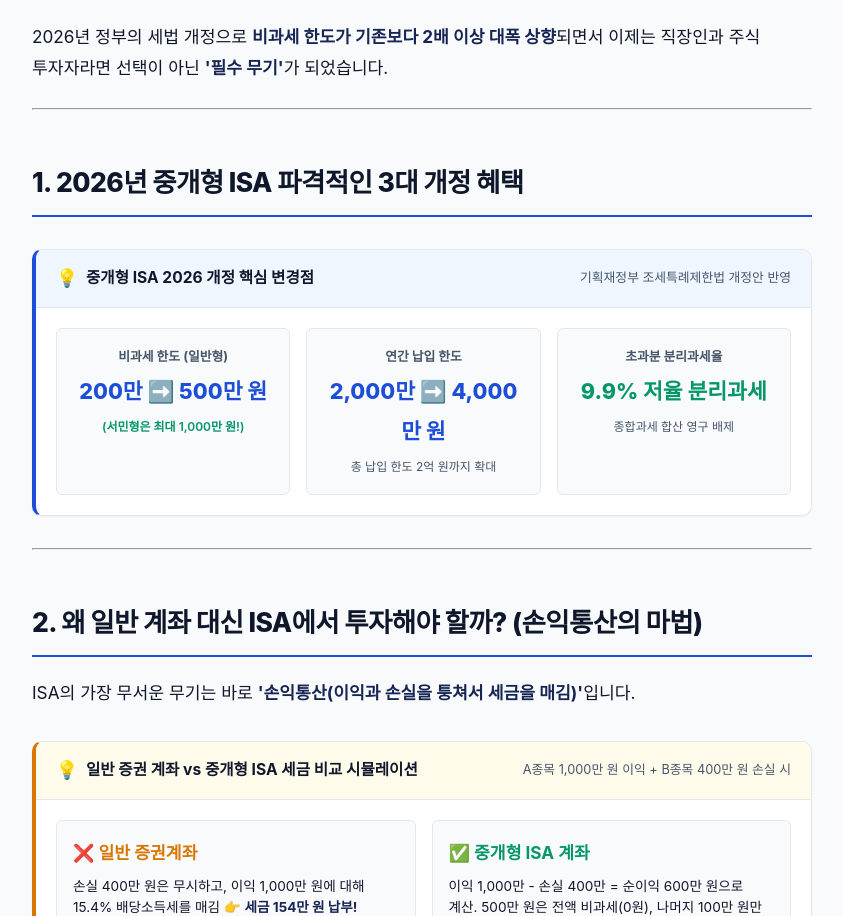
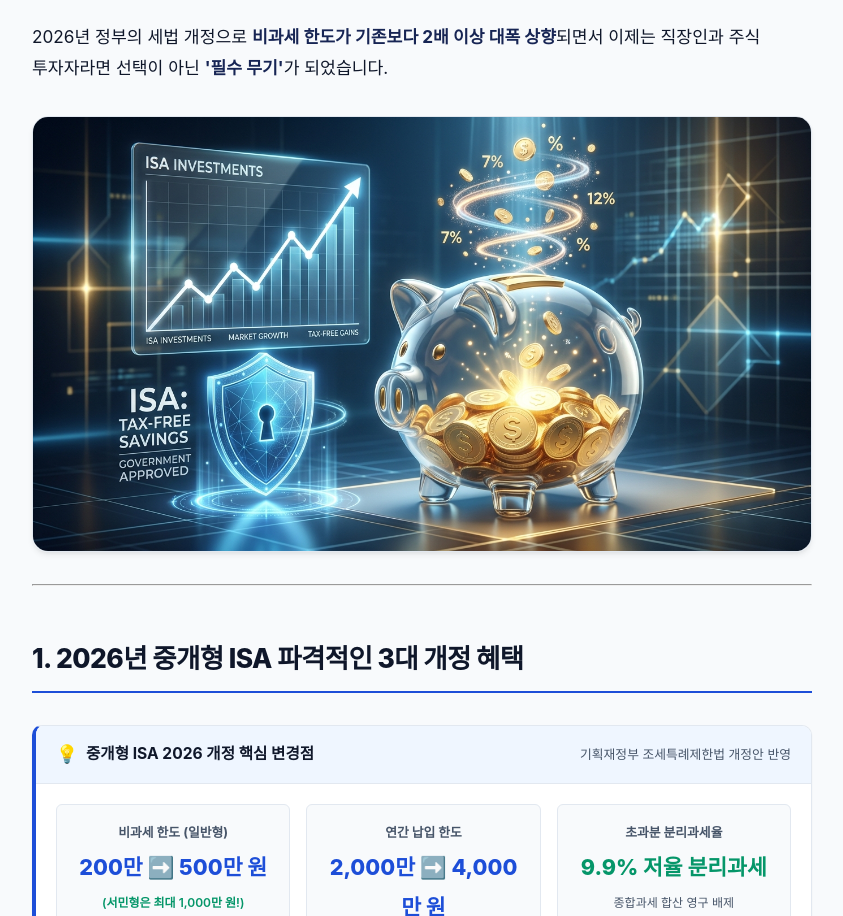
Before and after one commit to redcrono/MMM, an Astro site: page /blog/2026-isa-account-benefits-drawbacks in a window 1280 px wide. Shown: the part 977-1893 px from the top of the page, without its empty margins (218-1061 px from the left). Built offline with nearby package versions, Linux system fonts and the light colour scheme; Astro itself is replaced by a stand-in of ours; a web font is replaced by a local one.

Commit message:
feat: embed high-resolution AI generated editorial illustrations into featured posts

```diff
--- a/src/content/blog/2026-isa-account-benefits-drawbacks.mdx
+++ b/src/content/blog/2026-isa-account-benefits-drawbacks.mdx
@@ -23,6 +23,8 @@ import StepFlow from '../../components/StepFlow.astro';
 저 역시 미국 고배당 ETF(SCHD 등)와 국내 배당주를 모아가면서 세금 때문에 고민이 많았는데요, <strong>'중개형 ISA(개인종합자산관리계좌)'</strong>를 개설하고 나서는 매년 수백만 원의 세금을 합법적으로 0원으로 만들고 있습니다.
 
 2026년 정부의 세법 개정으로 **비과세 한도가 기존보다 2배 이상 대폭 상향**되면서 이제는 직장인과 주식 투자자라면 선택이 아닌 <strong>'필수 무기'</strong>가 되었습니다.
+
+![2026 중개형 ISA 비과세 혜택 및 투자 전략](/images/isa_growth_hero.jpg)
 
 ---
 
--- a/src/content/blog/2026-tax-refund-checklist.mdx
+++ b/src/content/blog/2026-tax-refund-checklist.mdx
@@ -23,6 +23,8 @@ import StepFlow from '../../components/StepFlow.astro';
 그때 뼈저리게 깨달은 것은 <strong>"연말정산은 12월에 허겁지겁 영수증 모으는 게 아니라, 1년 동안 쓰는 순서와 계좌를 전략적으로 굴려야 돈이 된다"</strong>는 사실이었습니다.
 
 특히 2026년 개정 세법이 본격 적용되면서 공제 한도와 방식이 꽤 많이 바뀌었습니다. 제가 지난 수년간 직접 검증하며 매년 100만 원 이상 환급받고 있는 **실전 4단계 연말정산 황금 공식**을 알기 쉽게 풀어드립니다!
+
+![2026 연말정산 13월의 월급 환급 전략 총정리](/images/tax_refund_hero.jpg)
 
 ---
 
--- a/src/content/blog/2026-youth-monthly-rent-support.mdx
+++ b/src/content/blog/2026-youth-monthly-rent-support.mdx
@@ -23,6 +23,8 @@ import StepFlow from '../../components/StepFlow.astro';
 저 역시 처음 서울에 올라와 독립했을 때 통장에 찍히는 월세 이체 내역을 보며 한숨 쉬던 시절이 있었습니다.
 
 하지만 정부(국토교통부)에서 **1인당 매달 20만 원씩 최대 12개월 동안 총 240만 원을 통장으로 쏴주는 '청년 월세 특별지원'** 제도를 꼼꼼히 챙기면 1년 치 고정비를 대폭 절약할 수 있습니다!
+
+![2026 청년 월세 특별지원 240만원 신청 가이드](/images/youth_rent_hero.jpg)
 
 ---
 
--- a/src/styles/global.css
+++ b/src/styles/global.css
@@ -403,6 +403,18 @@ button {
   word-break: keep-all;
 }
 
+.article-content img {
+  width: 100%;
+  height: auto;
+  max-height: 480px;
+  border-radius: var(--radius-lg);
+  border: 1px solid var(--border-color);
+  box-shadow: var(--shadow-md);
+  margin: 2rem 0;
+  display: block;
+  object-fit: cover;
+}
+
 .article-content ul,
 .article-content ol {
   margin-bottom: 1.75rem;
```
Also changed, not shown: public/images/isa_growth_hero.jpg (added), public/images/tax_refund_hero.jpg (added), public/images/youth_rent_hero.jpg (added).
